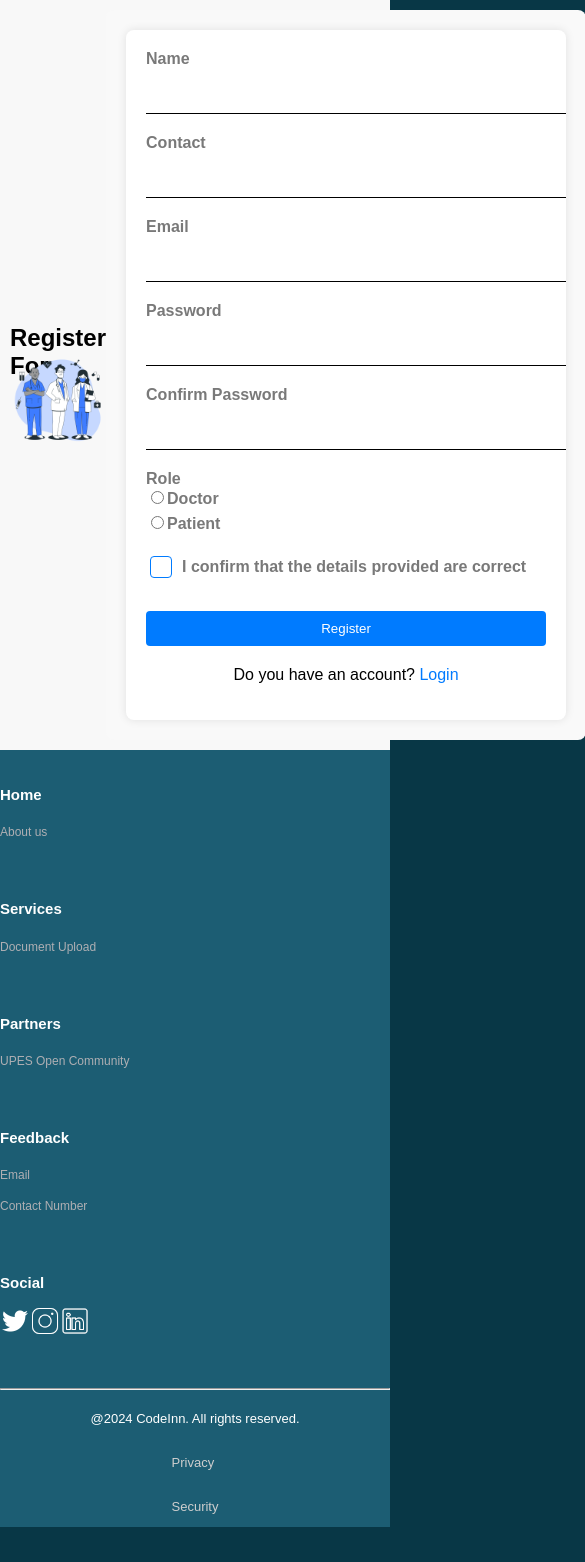
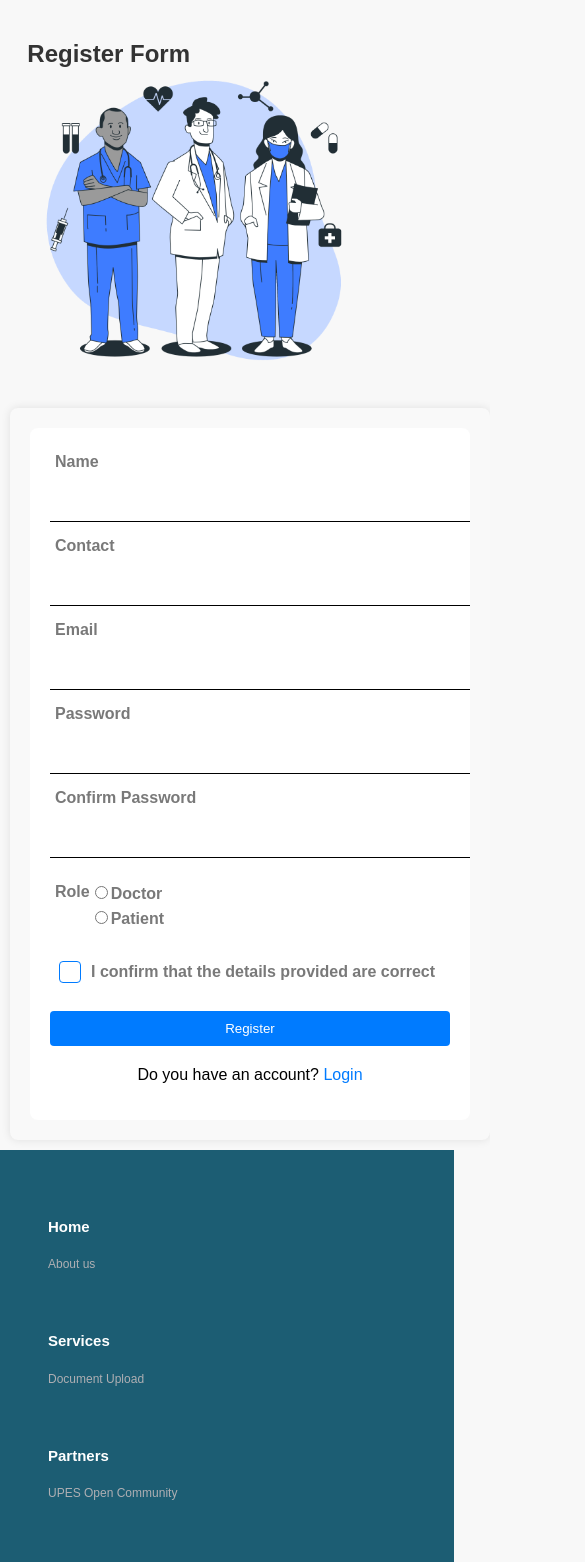
Before and after one commit to upes-open/OSoC-24-Health-Reserve, a React (Vite) app in the folder frontend/: page /register in a window 390 px wide. Shown: the top 1562 px of the page, 585 px wide, since content can reach past the window. Before the commit the page ends 1527 px from the top, so only its background shows below. Built offline with nearby package versions, Linux system fonts and the light colour scheme; a web font is replaced by a local one.

Commit message:
Fixes #94:UI improvement

```diff
--- a/frontend/src/components/Footer/Footer.css
+++ b/frontend/src/components/Footer/Footer.css
@@ -1,5 +1,3 @@
-/* Footer.css */
-
 /* Reset default margin and padding */
 html, body {
   margin: 0;
@@ -14,48 +12,41 @@ body {
 }
 
 .footer {
-  background-color:rgb(28, 93, 115);
-  width:100%;
-  /* position:  inherit; */
-  /* bottom: -70px; */
-  /* left: 0;   */
-
-  z-index: -1;
+  background-color: rgb(28, 93, 115);
+  width: 100%;
+  display: flex; /* Wrap footer content in flexbox */
+  flex-direction: column; /* Ensure footer items stack vertically if needed */
+  padding: 2rem; /* Add some padding for spacing */
+  z-index: -1; /* Keep footer behind content by default */
   transition: z-index 0.3s ease; /* Smooth transition for z-index */
 }
-
-sb__footer__section__padding {
-  width: 95%;
-}
-
-
 
 .footer.visible {
   z-index: 1; /* Show the footer when it has the .visible class */
 }
 
-
 .section__padding {
-  padding: 8rem 8rem;
+  padding: 8rem 0; /* Adjust padding if needed */
 }
 
 .sb__footer {
-  display: flex;
-  flex-direction: column;
-  width: 100%;
+  display: flex; /* Wrap footer content in another flexbox */
+  flex-direction: column; /* Ensure footer items stack vertically if needed */
+  align-items: center; /* Center align items horizontally */
 }
 
 .sb__footer-links {
-  display: flex;
-  justify-content: space-between;
-  flex-wrap: wrap;
+  width: 100%; /* Full width for footer links */
+  display: flex; /* Flexbox for the links section */
+  justify-content: space-between; /* Distribute content evenly */
+  flex-wrap: wrap; /* Allow wrapping if content overflows */
   text-align: left;
   margin-bottom: 2rem;
 }
 
 .sb__footer-links_div {
-  width: 150px;
-  margin: 1rem;
+  flex: 1 1 200px; /* Flex items grow and shrink as needed */
+  margin: 1rem; /* Maintain some margin between sections */
   display: flex;
   flex-direction: column;
   color: white;
@@ -69,10 +60,12 @@ a {
 .socialmedia {
   display: flex;
   flex-direction: row;
+  justify-content: center; /* Center social media icons */
 }
 
 .socialmedia img {
   width: 30px;
+  margin: 0 0.5rem; /* Space between social media icons */
 }
 
 .sb__footer-links_div h4 {
@@ -89,61 +82,38 @@ a {
 }
 
 .sb__footer-below {
+  width: 100%; /* Full width for below section */
   display: flex;
-  justify-content: space-between;
-  margin-top: 0.2rem;
+  justify-content: center; /* Center the below content */
+  align-items: center; /* Center items vertically */
+  flex-direction: column; /* Stack below items vertically */
 }
 
 .sb__footer-below-links {
   display: flex;
-  flex-direction: row;
+  justify-content: center; /* Center the below links */
+  flex-wrap: wrap; /* Allow wrapping if content overflows */
+  margin-top: 1rem;
 }
 
 .sb__footer-below-links p {
   font-size: 13px;
   line-height: 15px;
-  margin-left: 2rem;
+  margin: 0.5rem 1rem; /* Add spacing between items */
   color: rgb(206, 206, 206);
+  text-align: center; /* Center align text */
 }
 
 hr {
-  color: white !important;
+  width: 100%; /* Full width for the horizontal rule */
+  border-color: white !important;
+  margin: 1rem 0;
 }
 
 .sb__footer-copyright p {
   font-size: 13px;
   line-height: 15px;
   color: rgb(255, 255, 255);
+  text-align: center; /* Center align text */
+  margin-top: 1rem;
 }
-
-@media screen and (max-width: 850px) {
-  .sb__footer-links_div {
-    width: 100%;
-  }
-
-  .sb__footer-links {
-    flex-direction: column;
-    align-items: center;
-  }
-
-  .sb__footer-below {
-    flex-direction: column;
-    justify-content: center;
-    align-items: center;
-  }
-
-  .sb__footer-below-links {
-    flex-direction: column;
-  }
-
-  .sb__footer-below-links p {
-    margin-left: 0;
-    margin-top: 1rem;
-  }
-}
-
-@media screen and (max-width: 550px) {
-  .sb__footer-links_div {
-    margin: 1rem 0;
-  }
-}
--- a/frontend/src/components/Profile Page/profile.css
+++ b/frontend/src/components/Profile Page/profile.css
@@ -2,10 +2,11 @@
 .profile-page{
     height: 100vh;
     width: 100vw;
+    background-color: #083746;
 }
 body{
 
-    background-color: #083746;
+    background-color: rgb(248, 248, 248);
     overflow-x: hidden;
 }
 .profile-section{
--- a/frontend/src/components/Register-page/Register.css
+++ b/frontend/src/components/Register-page/Register.css
@@ -1,49 +1,65 @@
 .hospital-register-container {
   display: flex;
-  justify-content: space-around;
+  justify-content: space-between;
   align-items: center;
-  padding: 10px; /* Adjust padding as needed */
+  padding: 10px;
   background-color: #f8f8f8;
+  flex-wrap: wrap; /* Allow wrapping to adjust layout on smaller screens */
 }
 
 .register-content {
-  flex: 1; /* Take up remaining space */
+  flex: 1;
   display: flex;
   flex-direction: column;
-  align-items: flex-end; /* Align items to the right within the column */
+  align-items: flex-end;
+  padding: 10px;
 }
 
 .hospital-register-image {
-  flex: 5; /* Take 5/12 of the available space */
+  flex: 1; /* Adjust this to fit more or less space */
   display: flex;
-  justify-content: flex-end; /* Align content to the right */
+  justify-content: center; /* Center horizontally */
+  align-items: center; /* Center vertically */
+  max-width: 100%; /* Prevent image from overflowing */
+  padding: 10px; /* Add padding to avoid touching edges */
 }
 
 .hospital-register-image img {
   max-width: 100%;
   height: auto; /* Maintain aspect ratio */
   margin-top: -50px; /* Adjust margin-top as needed */
+  background: transparent;
 }
 
 .register-form-container {
-  flex: 1; /* Take up remaining space */
+  flex: 1;
   padding: 20px; /* Adjust padding as needed */
   background-color: #f9f9f9;
   border-radius: 8px;
-  margin-top: auto; /* Push it to the bottom */
+  box-shadow: 0 0 10px rgba(0, 0, 0, 0.1);
+  margin-top: 10px; /* Space between image and form */
 }
 
 .register-form {
-  max-width: 400px; /* Adjust max-width as needed */
+  max-width: 400px; /* Adjust the maximum width as needed */
   margin: 0 auto; /* Center horizontally */
-  padding: 20px; /* Adjust padding as needed */
-  background-color: #ffffff;
-  border-radius: 8px;
-  box-shadow: 0 0 10px rgba(0, 0, 0, 0.1);
+  padding: 20px; /* Add padding for spacing inside the form */
+  background-color: #ffffff; /* White background for the form */
+  border-radius: 8px; /* Rounded corners */
+}
+
+.register-info h2 {
+  font-size: 24px; /* Adjust font size as needed */
+  font-weight: 600;
+  color: #333;
+  margin-bottom: 20px;
+  text-align: center; /* Center align the heading */
+  position: relative;
+right: 180px;
 }
 
 .form-group {
-  margin-bottom: 20px; /* Adjust margin-bottom as needed */
+  margin-bottom: 10px; /* Adjust margin-bottom as needed */
 }
 
 .form-group input {
@@ -53,7 +69,9 @@
 
 .form-group2 {
   color: rgb(121, 121, 121);
+  padding: 5px;
   margin: 20px 0;
+  display: flex;
 }
 
 .form-group2 label {
@@ -70,12 +88,13 @@
   display: flex;
   align-items: center;
   margin-bottom: 10px;
+  padding: 5px;
   color: rgb(121, 121, 121);
 }
 
 .form-group label input[type="checkbox"] {
   -webkit-appearance: none;
-  width: 20px;
+  width: 20px; /* Adjust size of the checkbox */
   height: 20px;
   border: 1px solid #007bff;
   border-radius: 4px;
@@ -89,10 +108,13 @@
 }
 
 .form-group label input[type="checkbox"]::after {
-  content: '\2713';
-  font-size: 14px;
-  color: #fff;
-  display: inline-block;
+  content: '\2713'; /* Unicode character for checkmark */
+  font-size: 16px; /* Adjust size of the checkmark */
+  color: #fff; /* White color for the checkmark */
+  position: absolute;
+  top: 50%;
+  left: 50%;
+  transform: translate(-50%, -50%);
   visibility: hidden;
 }
 
@@ -109,5 +131,5 @@
   border-radius: 4px;
   cursor: pointer;
   transition: background-color 0.3s;
-  margin-top: 10px;
+  margin-top: 10px; /* Add margin top for spacing */
 }
```
